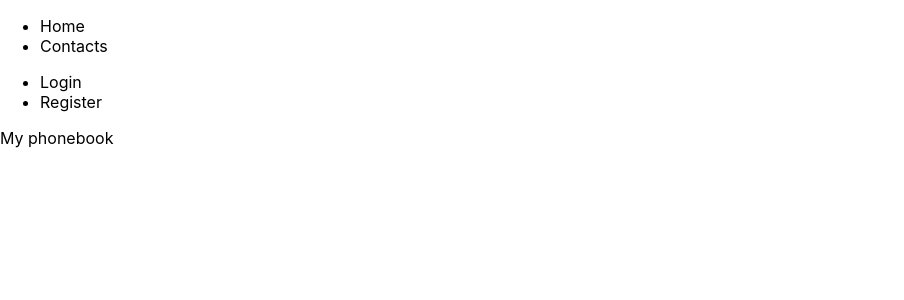
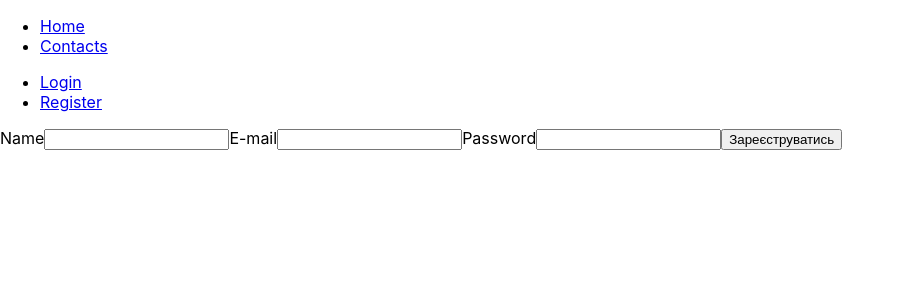
Before and after one commit to Nataliia2/goit-react-hw-08-phonebook, a React (Create React App) app: page /goit-react-hw-08-phonebook/register in a window 1280 px wide. Shown: the top 300 px of the page, without its empty margins (0-904 px from the left). Built offline with nearby package versions, Linux system fonts and the light colour scheme.

Commit message:
рабочие страницы

```diff
--- a/src/components/App/App.jsx
+++ b/src/components/App/App.jsx
@@ -1,5 +1,5 @@
 import { Routes, Route } from "react-router-dom";
-import { lazy, useEffect } from 'react';
+import { useEffect } from 'react';
 import { useSelector, useDispatch } from 'react-redux';
 import  Loader  from '../Loder';
 import { getIsLoading } from "../../redux/selector";
@@ -10,11 +10,10 @@ import AppBar from "../AppBar/AppBar";
 import { refresh } from "../../redux/contacts/auth-operetion";
 
 import Home from '../../pages/homePage';
+import Login from '../../pages/loginPage';
+import Register from '../../pages/registerPage';
+import Contacts from '../../pages/contactPage';
 
-
-const Login = lazy(() => import('../../pages/loginPage'));
-const Register = lazy(() => import('../../pages/registerPage'));
-const Contacts = lazy(() => import('../../pages/contactPage'));
 
 
 export function App() {
@@ -31,17 +30,20 @@ export function App() {
       <AppBar />
 
       <Routes>
+        {loader && <Loader />}
+        <Route path="/" element={<Home />}/>
         <Route element={<PublicRoute />}>
-          <Route path="/" element={<Home />}>
+
               <Route path="/register" element={<Register/>} />
-              <Route redirectTo="/login" element={<Login/>} />
+              <Route path="/login" element={<Login/>} />
         </Route>
             <Route element={<PrivateRoute/>}>
               <Route path="/contacts" element={<Contacts/>} />
             </Route>
-        </Route>
+
       </Routes>
-      {loader && <Loader/>}
+
+
     </div>
     );
 }
--- a/src/components/AppBar/AuthNav/AuthNav.jsx
+++ b/src/components/AppBar/AuthNav/AuthNav.jsx
@@ -1,5 +1,5 @@
-import { List, ListItem, LinkStyled, DivContainer } from "./AutNav.styles";
-
+import { List, ListItem, DivContainer } from "./AutNav.styles";
+import { NavLink } from 'react-router-dom';
 
 export default function AuthNav() {
 
@@ -7,15 +7,15 @@ export default function AuthNav() {
         <DivContainer>
             <List>
                 <ListItem>
-                    <LinkStyled to="/login">
+                    <NavLink to="/login">
                         Login
-                    </LinkStyled>
+                    </NavLink>
                 </ListItem>
 
                 <ListItem>
-                    <LinkStyled to="/register">
+                    <NavLink to="/register">
                         Register
-                    </LinkStyled>
+                    </NavLink>
                 </ListItem>
             </List>
         </DivContainer>
--- a/src/components/AppBar/Navigation/Navigation.jsx
+++ b/src/components/AppBar/Navigation/Navigation.jsx
@@ -1,5 +1,6 @@
 import { useLocation } from 'react-router-dom';
 import { Nav, NavList, ListItem, LinkStyled } from "./Navigation.styled";
+import { NavLink } from 'react-router-dom';
 
 export default function Navigation() {
     const location = useLocation();
@@ -10,15 +11,15 @@ export default function Navigation() {
             <NavList>
 
                 <ListItem>
-                    <LinkStyled to={backHrefLink}>
+                    <NavLink to={backHrefLink}>
                         Home
-                    </LinkStyled>
+                    </NavLink>
                 </ListItem>
 
                 <ListItem>
-                    <LinkStyled to="/contacts">
+                    <NavLink to="/contacts">
                         Contacts
-                    </LinkStyled>
+                    </NavLink>
                 </ListItem>
 
             </NavList>
--- a/src/components/Login/Login.jsx
+++ b/src/components/Login/Login.jsx
@@ -46,7 +46,7 @@ export default function LoginForm() {
              <Title>Please log in </Title>
             {isError && <ErrorText>Oops, something went wrong, try again!</ErrorText>}
             <Form onSubmit={handleSubmit}>
-                <Label>Email
+                <Label>
                     <Input
                       type="email"
                       name="email"
@@ -59,7 +59,7 @@ export default function LoginForm() {
                     />
                 </Label>
 
-                <Label>Password
+                <Label>
                     <Input
                       type="password"
                       name="password"
--- a/src/pages/registerPage.jsx
+++ b/src/pages/registerPage.jsx
@@ -4,6 +4,9 @@ export default function Register() {
   return (
     <div>
           <form>
+            <label>Name
+                  <input></input>
+                </label>
                 <label>E-mail
                   <input></input>
                 </label>
--- a/src/redux/selector.js
+++ b/src/redux/selector.js
@@ -8,7 +8,7 @@ export const getUserEmail = state => state.auth.user.email;
 export const getIsLoggedIn = state => state.auth.isLoggedIn;
 export const getUser = state => state.auth.user;
 export const getErrorAuth = state => state.auth.error;
-
+export const getIsRefreshing = state => state.auth.isRefreshing;
 
 
 export const getFilter = ({ contacts, filter }) => {
```
